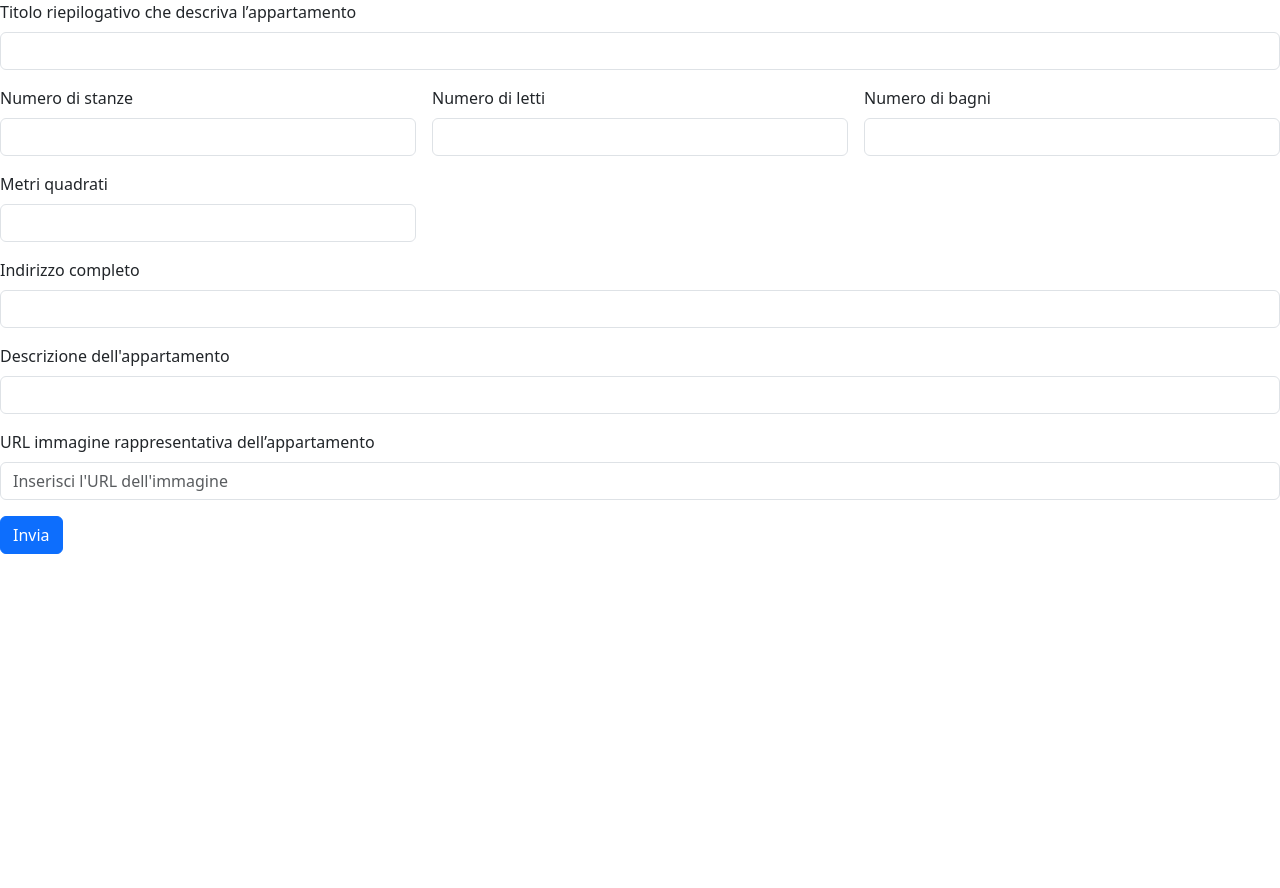
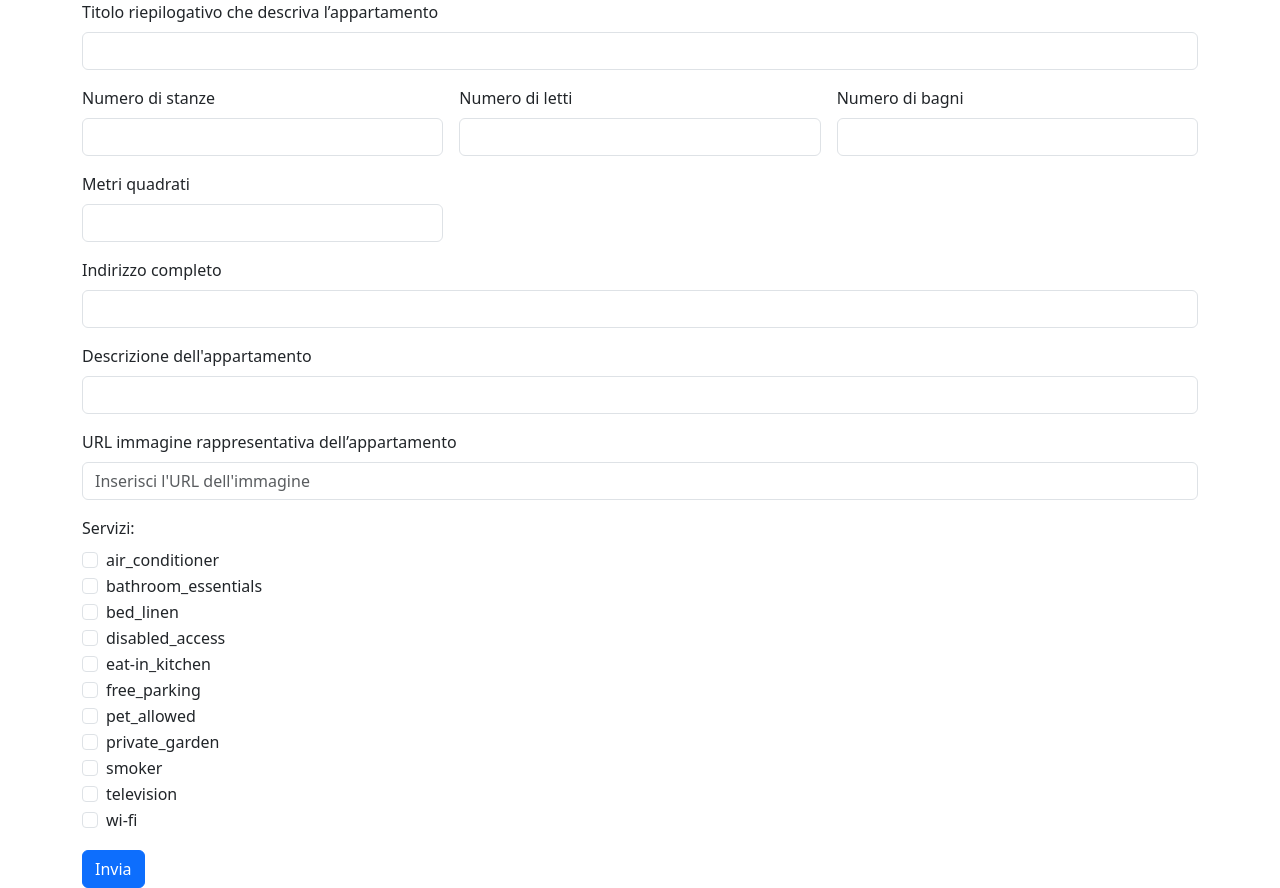
Before and after one commit to ManuelTrappolini/boolBnb-project-work, a React (Vite) app in the folder frontend/: page / in a window 1280 px wide. Before the commit the page ends 800 px from the top, so only its background shows below. Built offline with nearby package versions, Linux system fonts and the light colour scheme; the HTML template or start-up script is replaced by a standard one.

Commit message:
add checkbox

```diff
--- a/frontend/src/components/Addapartment.jsx
+++ b/frontend/src/components/Addapartment.jsx
@@ -9,7 +9,32 @@ export default function AddApartment() {
     const [address, setAddress] = useState('');
     const [picture_url, setPicture_url] = useState('');
     const [description, setDescription] = useState('');
+    const [selectedServices, setSelectedServices] = useState([]);
+    const servicesList = [
+        { id: 3, name: 'air_conditioner' },
+        { id: 5, name: 'bathroom_essentials' },
+        { id: 6, name: 'bed_linen' },
+        { id: 11, name: 'disabled_access' },
+        { id: 4, name: 'eat-in_kitchen ' },
+        { id: 1, name: 'free_parking' },
+        { id: 9, name: 'pet_allowed' },
+        { id: 2, name: 'private_garden' },
+        { id: 10, name: 'smoker' },
+        { id: 7, name: 'television' },
+        { id: 8, name: 'wi-fi' },
 
+    ];
+
+    const handleCheckboxChange = (e) => {
+        const serviceId = parseInt(e.target.value);
+        setSelectedServices(prevSelectedServices =>
+            e.target.checked
+                ? [...prevSelectedServices, serviceId]
+                : prevSelectedServices.filter(id => id !== serviceId)
+        )
+        console.log(selectedServices);
+
+    }
     // Funzione per inviare i dati al backend
     const handleSubmit = (e) => {
         e.preventDefault();
@@ -45,6 +70,7 @@ export default function AddApartment() {
             address,
             picture_url,
             description,
+            services: selectedServices
         };
 
         // Log dei dati prima dell'invio
@@ -78,6 +104,7 @@ export default function AddApartment() {
     };
 
     return (
+        <div className="container">
             <form className="row g-3" onSubmit={handleSubmit}>
                 <div className="col-12">
                     <label htmlFor="title" className="form-label">Titolo riepilogativo che descriva l’appartamento</label>
@@ -168,9 +195,31 @@ export default function AddApartment() {
                         placeholder="Inserisci l'URL dell'immagine"
                     />
                 </div>
+
+                <div className="col-12">
+                    <label className="form-label">Servizi:</label>
+                    <div>
+                        {servicesList.map(service => (
+                            <div key={service.id} className="form-check">
+                                <input
+                                    className="form-check-input"
+                                    type="checkbox"
+                                    value={service.id}
+                                    id={`service-${service.id}`}
+                                    onChange={handleCheckboxChange}
+                                />
+                                <label className="form-check-label" htmlFor={`service-${service.id}`}>
+                                    {service.name}
+                                </label>
+                            </div>
+                        ))}
+                    </div>
+                </div>
+
                 <div className="col-12">
                     <button type="submit" className="btn btn-primary">Invia</button>
                 </div>
             </form>
+        </div>
     );
 }
```
Lines whose indentation alone changed are shown as unchanged.
